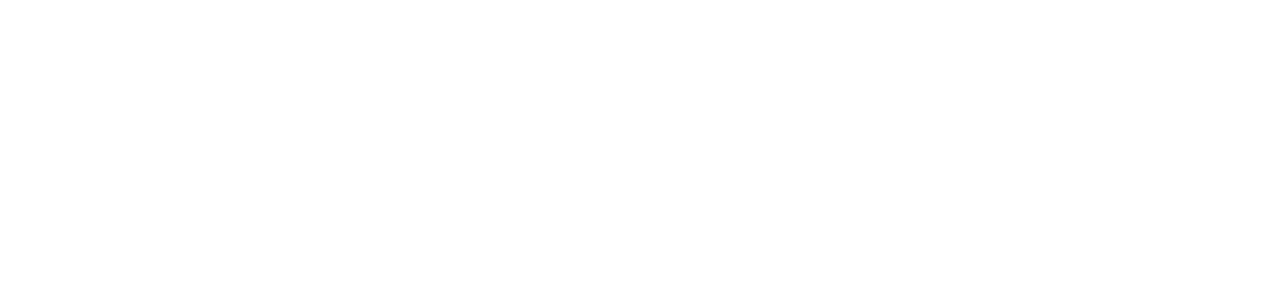
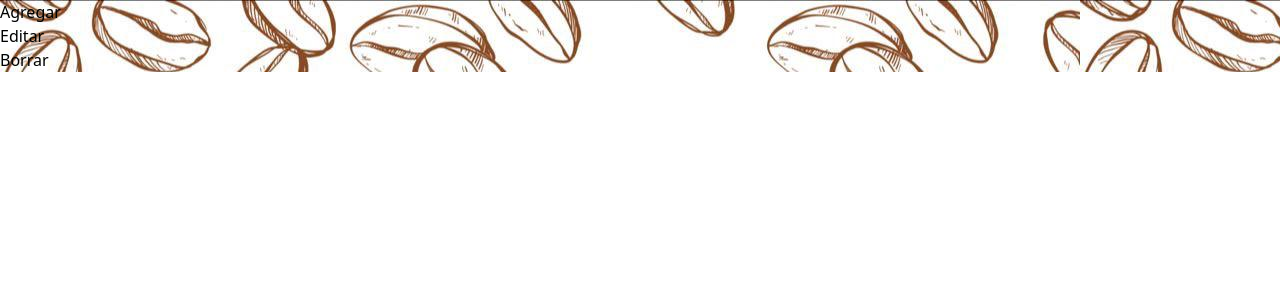
Before and after one commit to vicpoo/FrontendVicPoo, a React (Vite) app: page /Formulario in a window 1280 px wide. Before the commit this address had no page. Shown: the top 300 px of the page. Built offline with nearby package versions, Linux system fonts and the light colour scheme.

Commit message:
Formulario arreglado

```diff
--- a/src/App.jsx
+++ b/src/App.jsx
@@ -14,13 +14,8 @@
           <Route path='/' element={<Home />} />
           <Route path='/Login' element={<Login />} />
           <Route path='/Administrador' element={<Administrador />} />
-          <Route path='/Seller' element={<Seller/>} />
-          <Route path='/FormularioIntary' element={<FormularioInventary/>} />
-
-
-
-
-
+          <Route path='/Seller' element={<Seller />} />
+          <Route path='/Formulario' element={<FormularioInventary />} />
         </Routes>
       </main>
     </Router>
--- a/src/pages/FormularioInventary.jsx
+++ b/src/pages/FormularioInventary.jsx
@@ -1,10 +1,14 @@
-import React from 'react';
+import React, { useState } from 'react';
 import CoffeeForm from '../components/organisms/CoffeeForm';
 import MenuContainer from '../components/molecules/MenuContainer';
 
-function FormularioInventary () {
-  const [showSection, setShowSection] = useState(false)
+function FormularioInventary() {
+  const [showSection, setShowSection] = useState(false);
+  const [showEdit, setShowEdit] = useState(false);
+  const [showDelete, setShowDelete] = useState(false);
+
   const menuItems = ['Agregar', 'Editar', 'Borrar'];
+
   const handleMenuClick = (item) => {
     setShowSection(false);
     setShowEdit(false);
@@ -18,13 +22,26 @@
       setShowDelete(true);
     }
   };
+
   return (
     <div className="flex items-center justify-center h-screen bg-cover bg-center" style={{ backgroundImage: "url('public/Imagenes/cafe09.jpg')" }}>
       <div className="w-auto md:col-span-1">
         <MenuContainer items={menuItems} onMenuClick={handleMenuClick} />
         {showSection && (
           <div>
-              <CoffeeForm/>
+            <CoffeeForm />
+          </div>
+        )}
+        {showEdit && (
+          <div>
+            {/* Componente o formulario de edición */}
+            <p>Editar sección aquí</p>
+          </div>
+        )}
+        {showDelete && (
+          <div>
+            {/* Componente o formulario de borrado */}
+            <p>Borrar sección aquí</p>
           </div>
         )}
       </div>
```
Lines whose indentation alone changed are shown as unchanged.
